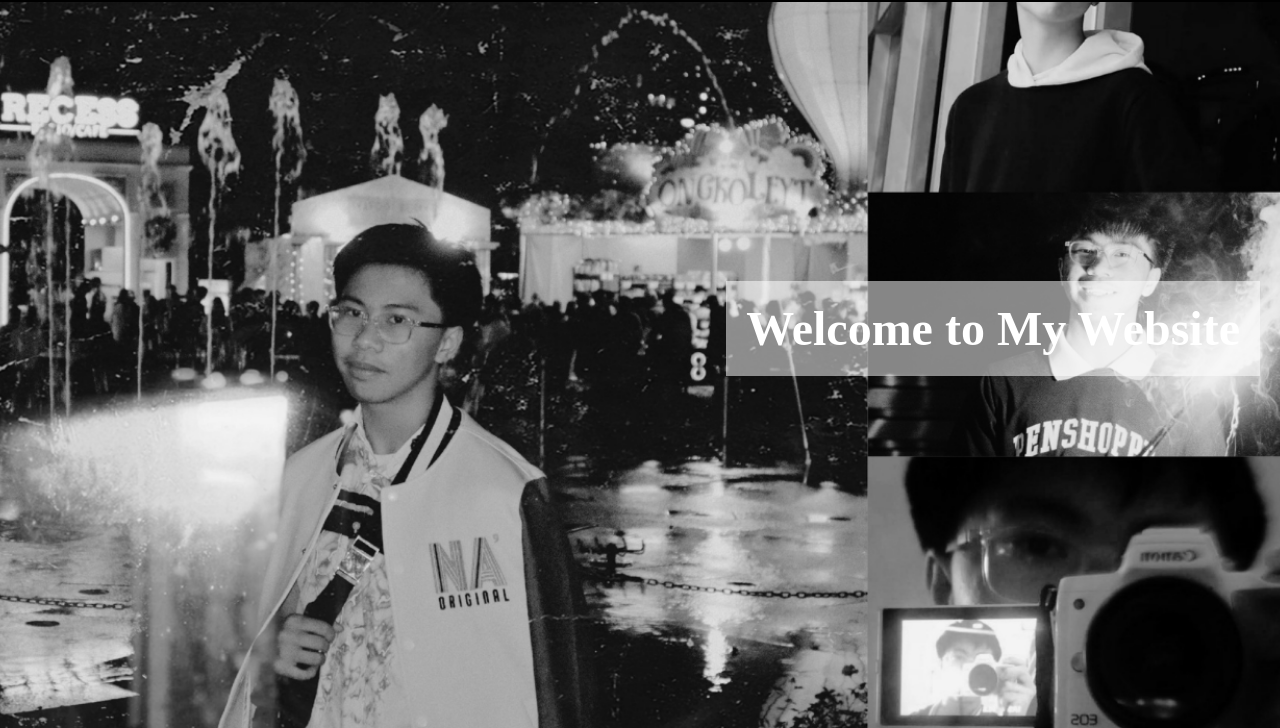
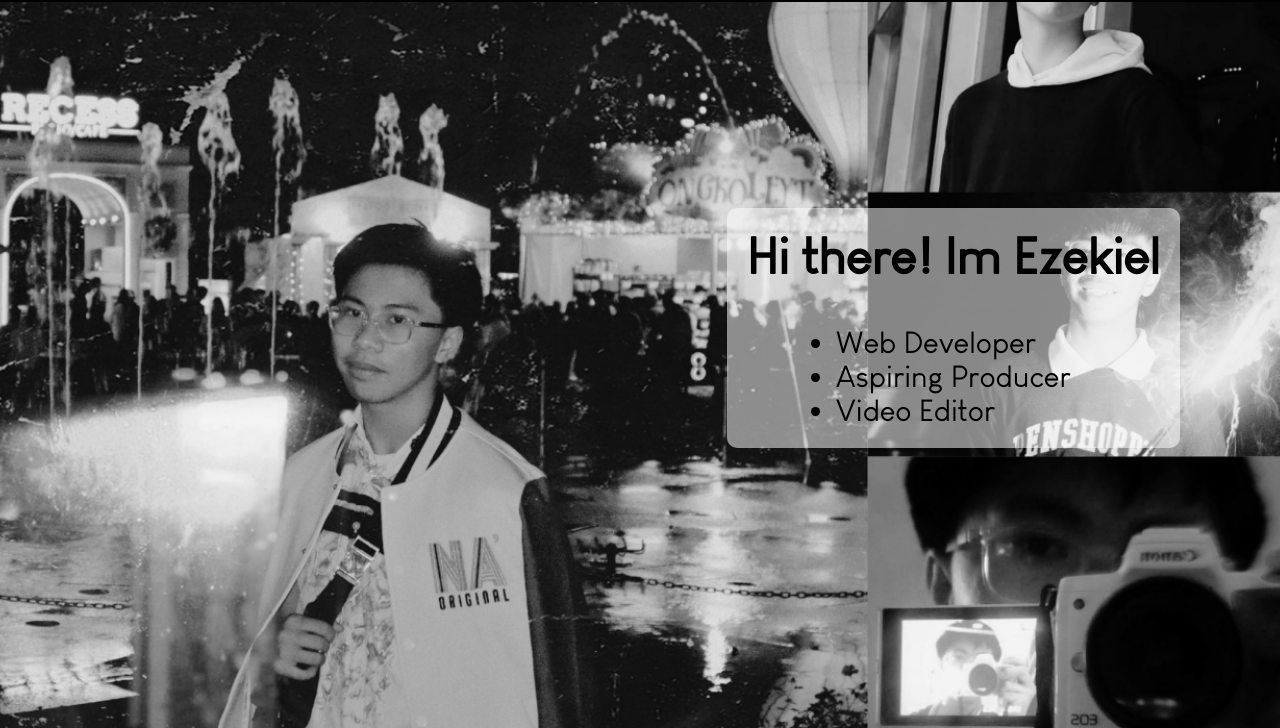
Before and after one commit to KielCultura/ciriloezekielcultura, a plain HTML site: page index.html in a window 1280 px wide. Shown: the part 72-800 px from the top of the page. Drawn offline with Linux system fonts and the light colour scheme.

Commit message:
final todya

```diff
--- a/index.html
+++ b/index.html
@@ -24,7 +24,12 @@
 
     <!-- Background Section -->
     <section class="hero">
-        <h1>Welcome to My Website</h1>
+        <h1>Hi there! Im Ezekiel</h1>
+        <ul>
+            <li>Web Developer</li>
+            <li>Aspiring Producer</li>
+            <li>Video Editor</li>
+        </ul>
     </section>
 </body>
 </html>
--- a/stylesheets/homepage.css
+++ b/stylesheets/homepage.css
@@ -6,7 +6,12 @@
     font-style: normal;
 }
 
-
+@font-face {
+    font-family: "Louis George Cafe";
+    src: url("../assets/fonts/Louis George Cafe.ttf") format("truetype");
+    font-weight: normal;
+    font-style: normal;
+}
 
 
 /* Reset some default styles */
@@ -73,15 +78,36 @@ nav ul li a.active {
 /* Hero section */
 .hero {
     display: flex;
+    flex-direction: column;
     justify-content: right;
     align-items: center;
-    height: 100vh;
-    text-align: center;
-    margin-right: 20px;
+    text-align: left;
+    font-family: "Louis George Cafe", serif;
+    background: rgba(255, 255, 255, 0.521);
+    position: absolute;
+    top: 50%;
+    right: 100px;
+    border-radius: 10px;
+    animation-name: myAnimation;
+    animation-duration: 2s;
+    animation-fill-mode: forwards;
+}
+
+
+
+@keyframes myAnimation {
+    0% { transform: translateY(calc(-50% + 200px)); }
+    100% { transform: translateY(-50%); }
 }
 
 .hero h1 {
-    font-size: 3em;
-    background: rgba(255, 255, 255, 0.521);
+    color: black;
+    font-size: 50px;
     padding: 20px;
 }
+
+.hero ul {
+      color: black;
+    font-size: 30px;
+    padding: 20px;
+}
```
Also changed, not shown: assets/fonts/Louis George Cafe.ttf (added).
